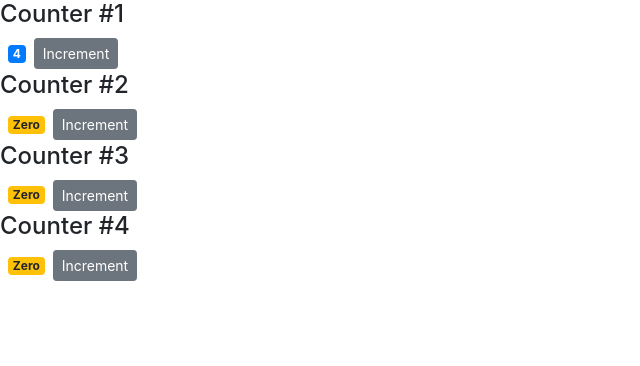
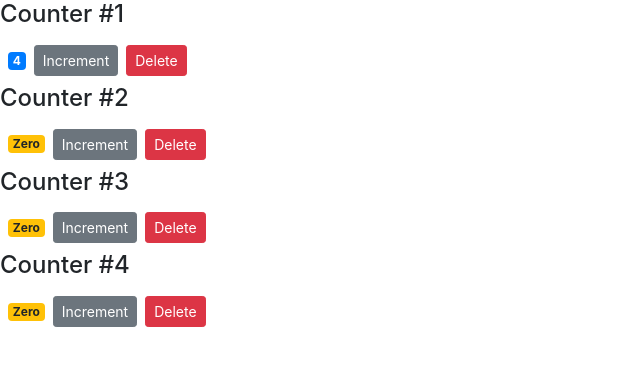
Before and after one commit to tejasrai/react-basics, a React (Create React App) app: page / in a window 1280 px wide. Shown: the top 366 px of the page, without its empty margins (0-640 px from the left). Built offline with nearby package versions, Linux system fonts and the light colour scheme.

Commit message:
Raising and Handling Events

```diff
--- a/src/components/counter.jsx
+++ b/src/components/counter.jsx
@@ -7,7 +7,7 @@ class Counter extends Component {
     };
     handleIncrement=()=>{
       //  console.log('Increment Clicked',this);
-      this.setState({count:this.state.value+1});
+      this.setState({count:this.state.count+1});
     }
     render() {
       //  let classes = this.getBadgeClasses();
@@ -16,6 +16,8 @@ class Counter extends Component {
             {this.props.children}
             <span className={this.getBadgeClasses()}>{this.formatCount()}</span>
         <button onClick={()=>this.handleIncrement()} className="btn btn-secondary btn-sm">Increment</button>
+        <button onClick={()=>this.props.onDelete(this.props.id)} className="btn btn-danger btn-sm m-2">Delete</button>
+
        {/* <ul>    {this.state.tags.map(tag=><li key={tag}> {tag} </li>)}    </ul> */}
         </div>
         );
--- a/src/components/counters.jsx
+++ b/src/components/counters.jsx
@@ -9,9 +9,12 @@ class Counters extends Component {
             {id:4,value:0},
         ]
      };
+     handleDelete=()=>{
+      console.log('Deleted yo!');
+     };
     render() {
      return(   <div>
-            {this.state.counters.map(counter=>(<Counter key={counter.id} value={counter.value}>
+            {this.state.counters.map(counter=>(<Counter key={counter.id}onDelete={this.handleDelete}value={counter.value}>
                 <h4>Counter #{counter.id}</h4>
                 </Counter>)) }
 
--- a/src/index.js
+++ b/src/index.js
@@ -14,7 +14,5 @@ ReactDOM.render(
   document.getElementById('root')
 );
 
-// If you want to start measuring performance in your app, pass a function
-// to log results (for example: reportWebVitals(console.log))
-// or send to an analytics endpoint. Learn more: https://bit.ly/CRA-vitals
+
 reportWebVitals();
```
Also changed, not shown: 1 other file (tests, documents, lock files or other folders).
